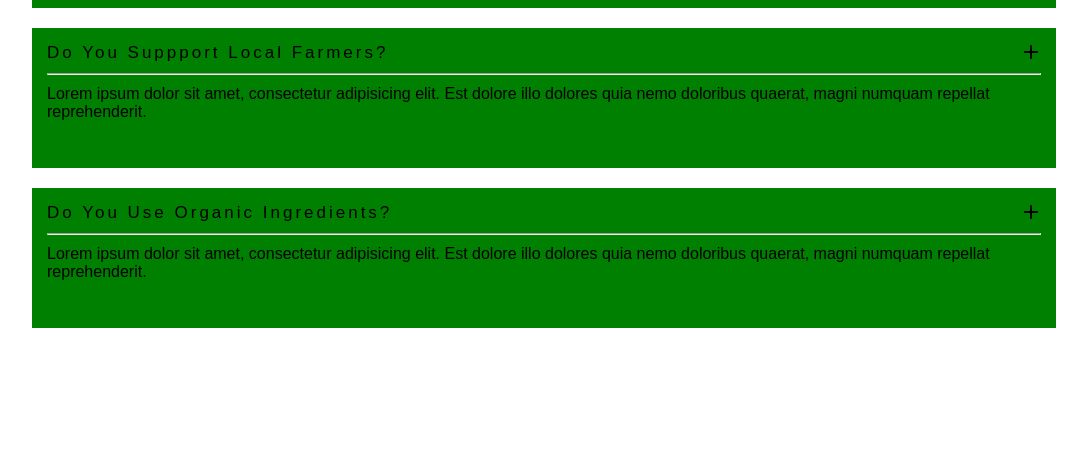
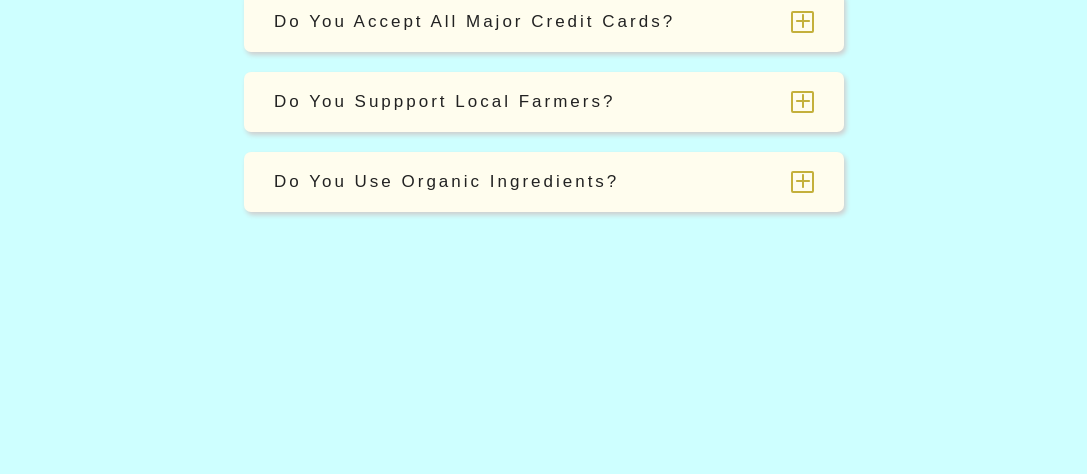
Before and after one commit to OlaOluwalekan/Udemy-Projects-with-John, a plain HTML site: page 07-questions/index.html in a window 1280 px wide. Shown: the part 326-800 px from the top of the page, without its empty margins (96-1183 px from the left). Drawn offline with Linux system fonts and the light colour scheme.

Commit message:
questions project completed

```diff
--- a/07-questions/index.html
+++ b/07-questions/index.html
@@ -19,8 +19,11 @@
       <section class="question q1">
         <div class="qhead">
           <p>Do You Accept All Major Credit Cards?</p>
-          <article class="icon">
-            <i class="fas fa-plus"></i>
+          <article class="icon icon1">
+            <span class="plus-icon"><i class="fas fa-plus"></i></span>
+            <span class="minus-icon hide-icon"
+              ><i class="fas fa-minus"></i
+            ></span>
           </article>
         </div>
         <hr />
@@ -36,8 +39,11 @@
       <section class="question q2">
         <div class="qhead">
           <p>Do You Suppport Local Farmers?</p>
-          <article class="icon">
-            <i class="fas fa-plus"></i>
+          <article class="icon icon2">
+            <span class="plus-icon"><i class="fas fa-plus"></i></span>
+            <span class="minus-icon hide-icon"
+              ><i class="fas fa-minus"></i
+            ></span>
           </article>
         </div>
         <hr />
@@ -53,8 +59,11 @@
       <section class="question q3">
         <div class="qhead">
           <p>Do You Use Organic Ingredients?</p>
-          <article class="icon">
-            <i class="fas fa-plus"></i>
+          <article class="icon icon3">
+            <span class="plus-icon"><i class="fas fa-plus"></i></span>
+            <span class="minus-icon hide-icon"
+              ><i class="fas fa-minus"></i
+            ></span>
           </article>
         </div>
         <hr />
@@ -67,5 +76,8 @@
         </div>
       </section>
     </main>
+
+    <!-- JAVASCRIPT -->
+    <script src="./main.js"></script>
   </body>
 </html>
--- a/07-questions/main.js
+++ b/07-questions/main.js
@@ -0,0 +1,20 @@
+const questions = document.querySelectorAll(".question");
+const btns = document.querySelectorAll(".icon");
+const iPlus = document.querySelectorAll(".plus-icon");
+const iMinus = document.querySelectorAll(".minus-icon");
+
+btns.forEach((btn, i) => {
+  btn.addEventListener("click", function () {
+    questions.forEach((question, j) => {
+      if (j == i) {
+        question.classList.toggle("open-question");
+        iPlus[j].classList.toggle("hide-icon");
+        iMinus[j].classList.toggle("hide-icon");
+      } else {
+        question.classList.remove("open-question");
+        iPlus[j].classList.remove("hide-icon");
+        iMinus[j].classList.add("hide-icon");
+      }
+    });
+  });
+});
--- a/07-questions/style.css
+++ b/07-questions/style.css
@@ -7,7 +7,12 @@
 }
 
 :root {
-  --lightBlue: #0000ff;
+  --lightBlue: #ceffff;
+  --mainWhite: #fffdee;
+  --shadowBlack: #cfcece;
+  --mainBlack: #222222;
+  --grey: #888787;
+  --gold: #c4b03c;
 }
 
 .container {
@@ -17,20 +22,42 @@
   flex-direction: column;
   justify-content: center;
   align-items: center;
+  background-color: var(--lightBlue);
 }
 
 .head {
   font-family: "Niconne", cursive;
-  font-size: 40px;
+  font-size: 45px;
+  color: var(--gold);
 }
 
 .question {
   width: 80%;
-  height: 140px;
-  background-color: green;
+  max-width: 600px;
+  height: 70px;
+  overflow: hidden;
+  background-color: var(--mainWhite);
   margin: 10px 0;
-  padding: 15px;
+  padding: 0 15px;
   font-family: Arial, Helvetica, sans-serif;
+  border-radius: 7px;
+  box-shadow: 2px 3px 5px var(--shadowBlack);
+  transition: all 0.2s ease;
+}
+
+.open-question {
+  height: auto;
+}
+
+@media screen and (min-width: 600px) {
+  .question {
+    padding: 0 30px;
+    height: 60px;
+  }
+
+  .open-question {
+    height: auto;
+  }
 }
 
 .qhead {
@@ -38,17 +65,50 @@
   justify-content: space-between;
   align-items: center;
   letter-spacing: 3px;
+  color: var(--mainBlack);
 }
 
 .qhead p {
   font-size: 17px;
   margin-right: 10px;
+  line-height: 25px;
+  padding: 10px 0;
+}
+
+@media screen and (min-width: 550px) {
+  .qhead p {
+    line-height: 40px;
+  }
 }
 
 .qhead .icon {
+  width: 23px;
+  height: 22px;
+  color: var(--gold);
+  display: flex;
+  justify-content: center;
+  align-items: center;
   margin-left: 10px;
+  border: 2.5px solid var(--gold);
+  border-radius: 2px;
+  transition: all 0.2s ease;
+  cursor: pointer;
+}
+
+.hide-icon {
+  display: none;
+}
+
+.qhead .icon:hover {
+  transform: rotate(90deg);
 }
 
 hr {
-  margin: 10px 0;
+  border-width: 0.5px;
 }
+
+.qbody {
+  line-height: 22px;
+  color: var(--grey);
+  padding: 10px 0;
+}
```
